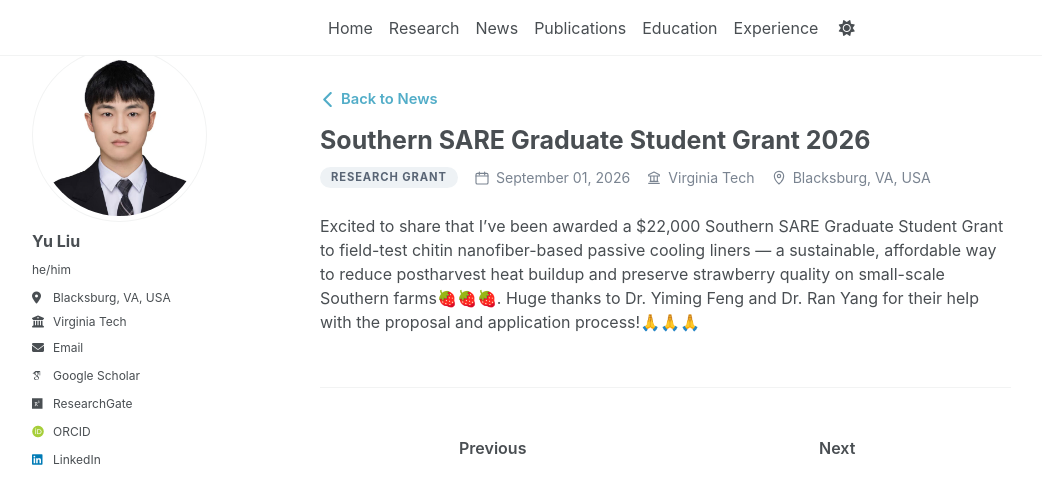
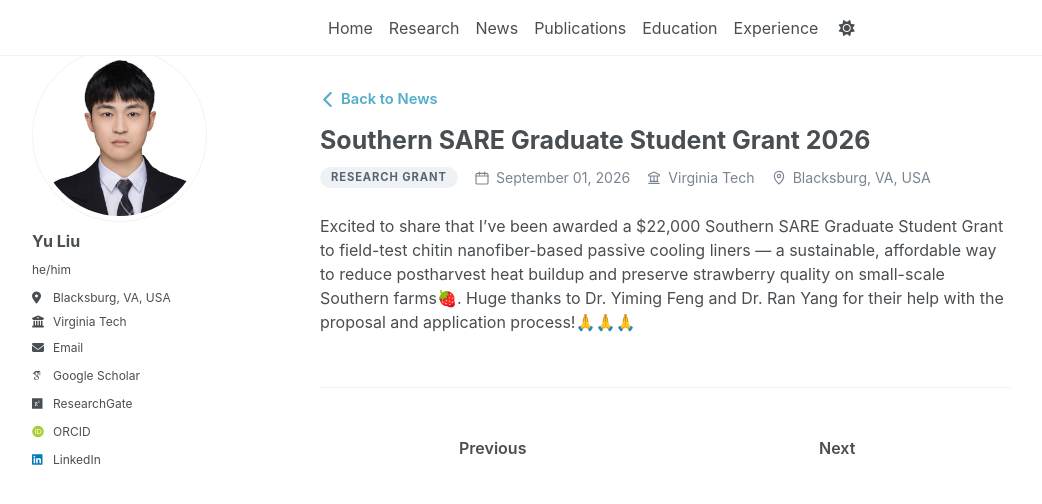
Before and after one commit to yuliu0322/yuliu0322.github.io, a Jekyll site: the page built from _talks/2026-09-01-Southern SARE Graduate Student Grant.md, in a window 1280 px wide. Shown: the top 504 px of the page, without its empty margins (48-1090 px from the left). Built offline with Jekyll 4.4.1, drawn with Linux system fonts in a browser that asks for light colours; some web fonts are replaced; a script bundle is joined from its source files by our own code; library files that are not in the unit come from our copies.

Commit message:
Update 2026-09-01-Southern SARE Graduate Student Grant.md

```diff
--- a/_talks/2026-09-01-Southern SARE Graduate Student Grant.md
+++ b/_talks/2026-09-01-Southern SARE Graduate Student Grant.md
@@ -8,4 +8,4 @@ date: 2026-09-01
 location: "Blacksburg, VA, USA"
 ---
 
-Excited to share that I've been awarded a $22,000 Southern SARE Graduate Student Grant to field-test chitin nanofiber-based passive cooling liners — a sustainable, affordable way to reduce postharvest heat buildup and preserve strawberry quality on small-scale Southern farms🍓🍓🍓. Huge thanks to Dr. Yiming Feng and Dr. Ran Yang for their help with the proposal and application process!🙏🙏🙏
+Excited to share that I've been awarded a $22,000 Southern SARE Graduate Student Grant to field-test chitin nanofiber-based passive cooling liners — a sustainable, affordable way to reduce postharvest heat buildup and preserve strawberry quality on small-scale Southern farms🍓. Huge thanks to Dr. Yiming Feng and Dr. Ran Yang for their help with the proposal and application process!🙏🙏🙏
```
